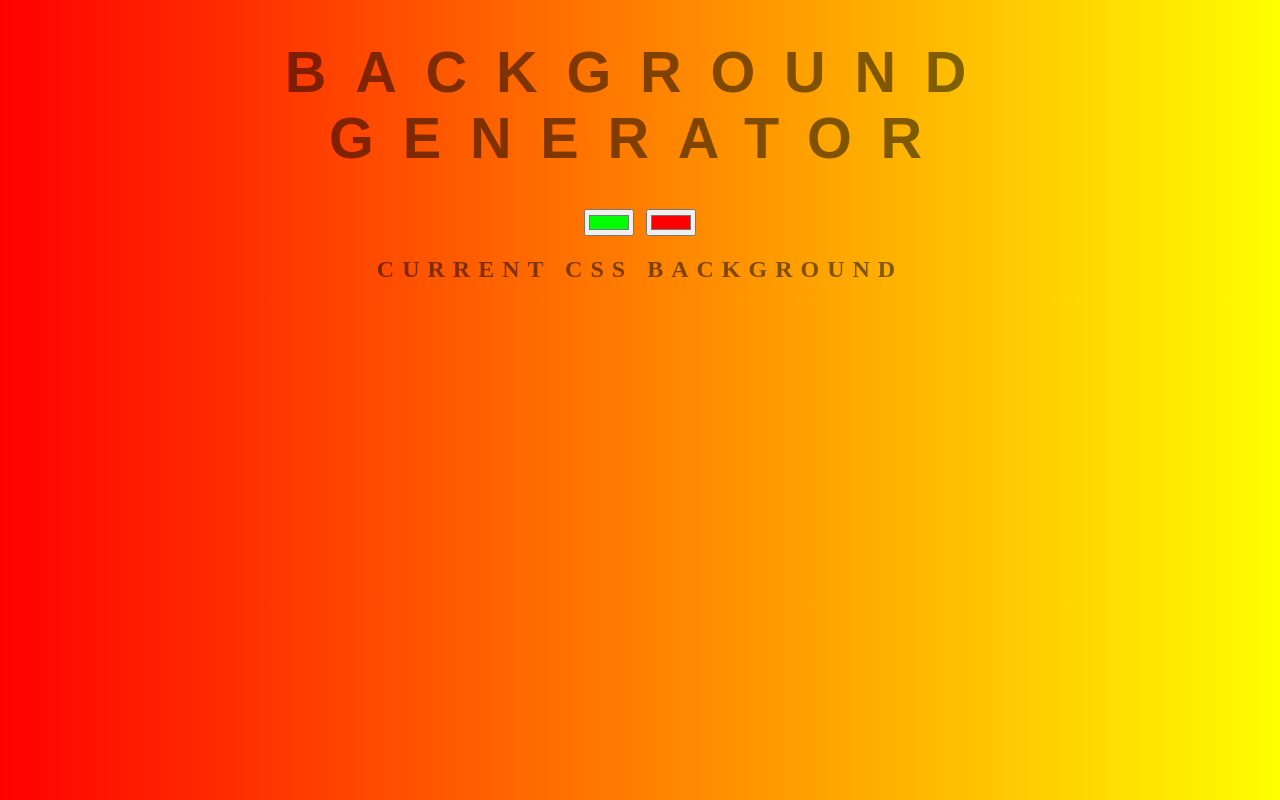
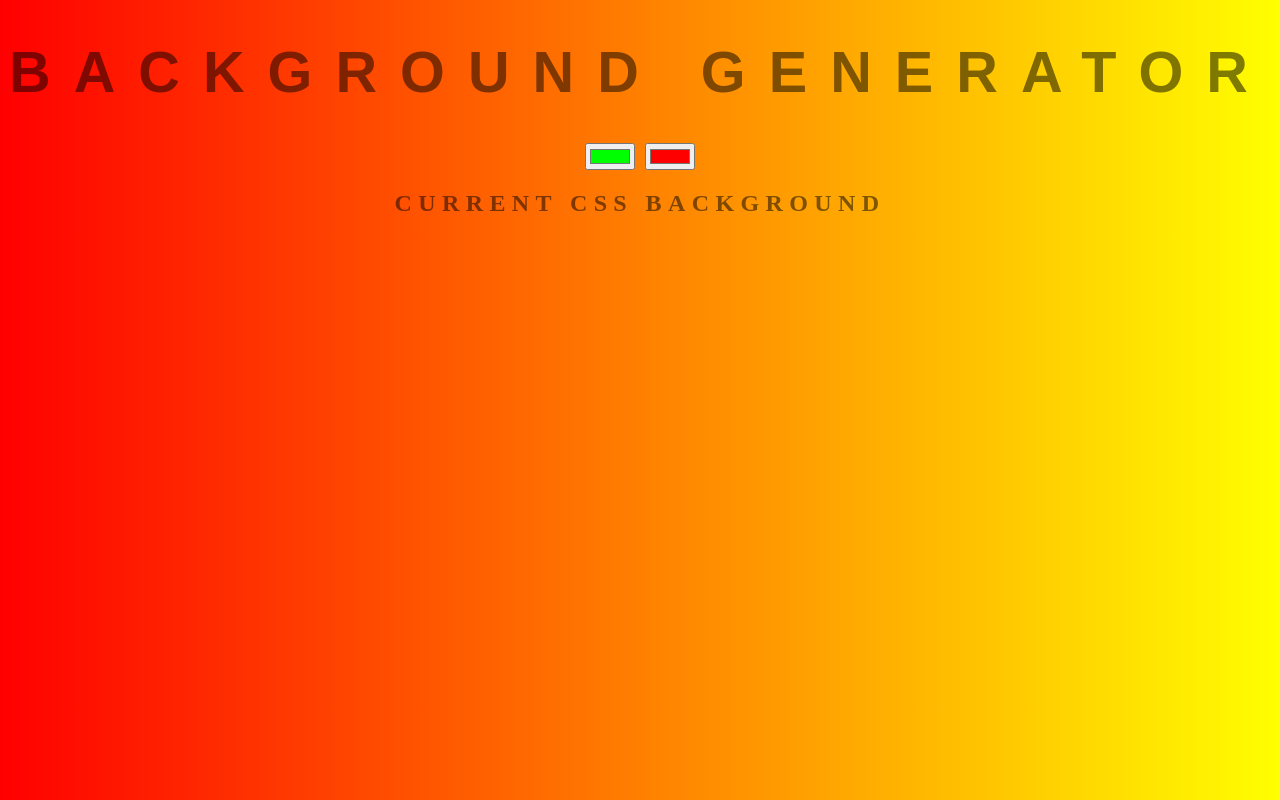
Before and after one commit to DTThor/background-generator, a plain HTML site: page index.html in a window 1280 px wide. Drawn offline with Linux system fonts and the light colour scheme.

Commit message:
changes letter spacing

```diff
--- a/style.css
+++ b/style.css
@@ -3,7 +3,7 @@ body {
     color: rgba(0,0,0,.5);
     text-align: center;
     text-transform: uppercase;
-    letter-spacing: .5em;
+    letter-spacing: .4em;
     top: 15%;
 	background: linear-gradient(to right, red , yellow); /* Standard syntax */
 }
@@ -13,7 +13,7 @@ h1 {
     color: rgba(0,0,0,.5);
     text-align: center;
     text-transform: uppercase;
-    letter-spacing: .5em;
+    letter-spacing: .4em;
     width: 100%;
 }
 
```
